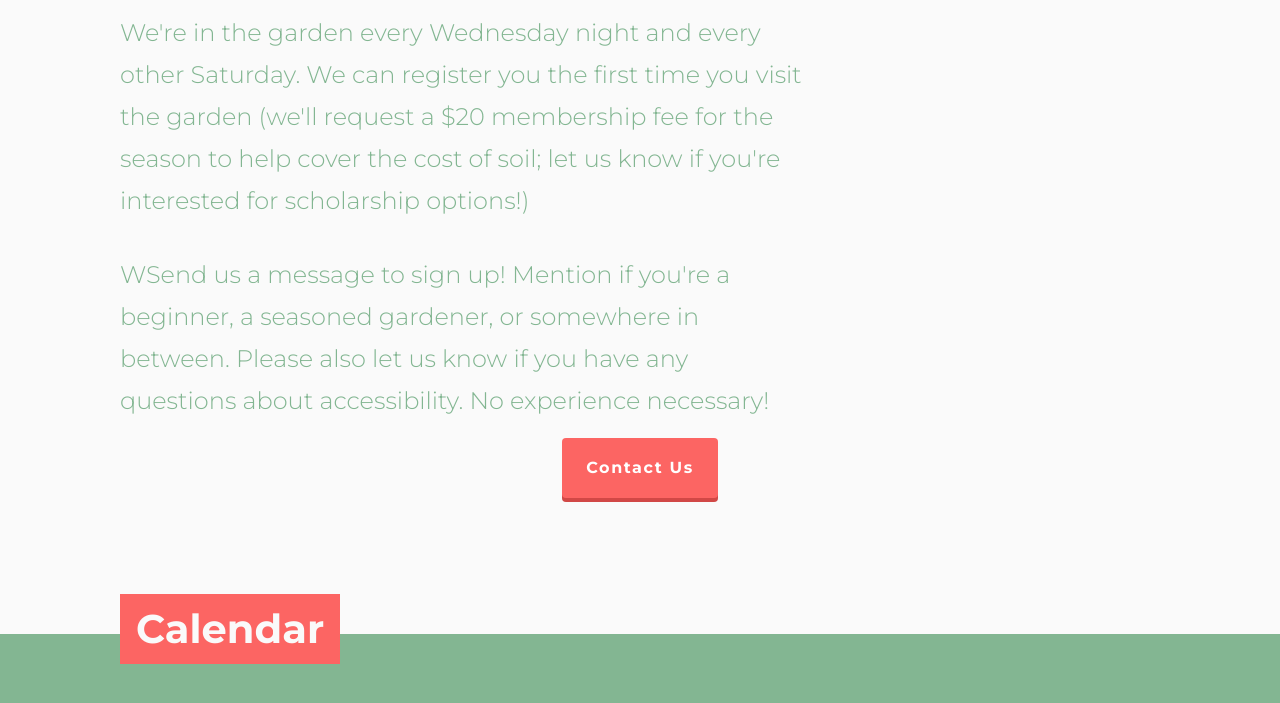
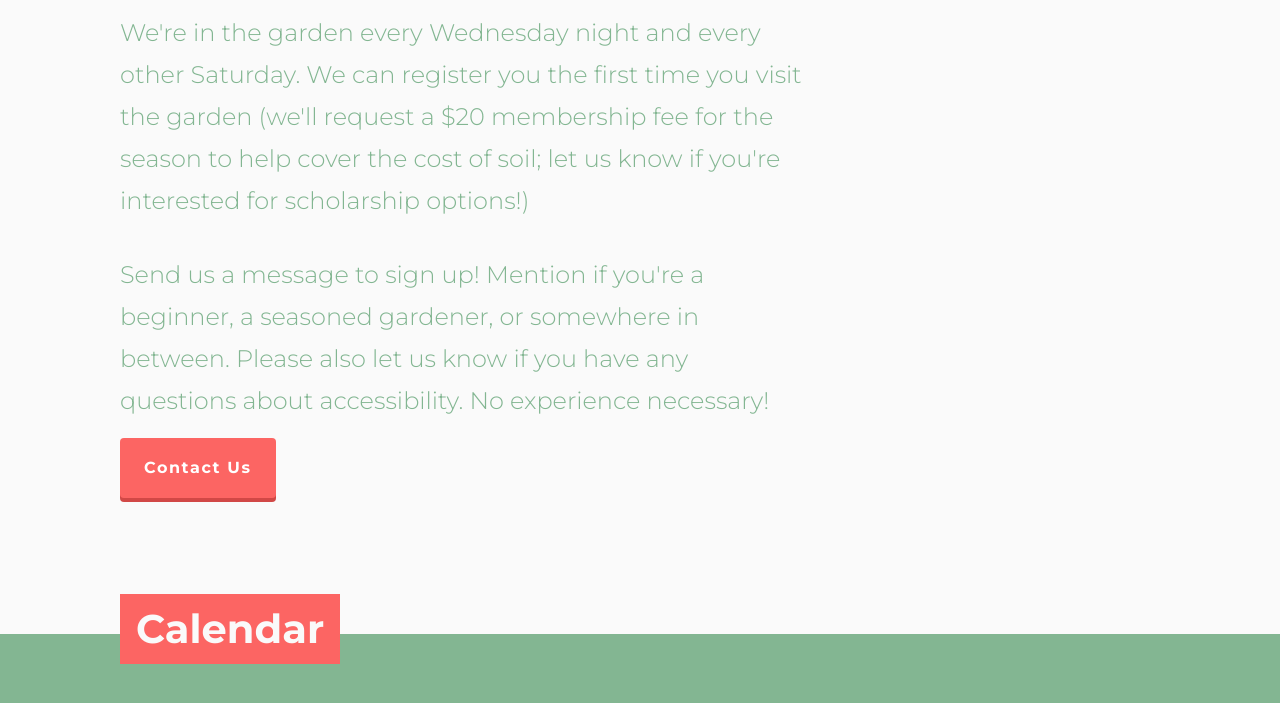
Before and after one commit to cgreim/farm-site, a Jekyll site: the page built from index.md, in a window 1280 px wide and 900 px high, scrolled down 1551 px, cut to the strip 0-732 px from the top of the window. Shown: the top 703 px of the strip. Built offline with Jekyll 4.4.1, drawn with Linux system fonts in a browser that asks for light colours.

Commit message:
update email
adding email link to "contact us" button

```diff
--- a/_layouts/splash.html
+++ b/_layouts/splash.html
@@ -77,13 +77,13 @@
     				<h4 class="ds-u-margin-y--0 ds-u-padding-top--5">Join us for the 2019 season!</h4>
     				<p class=" ds-u-margin--0 ds-u-padding-y--2">Do you want to learn how to grow vegetables in a sustainable urban garden? Do you believe that all our neighbors should have access to fresh and healthy food? Do you want to help young kids discover where their food comes from and how to grow it?</p>
     				<p class=" ds-u-margin--0 ds-u-padding-y--2">We're in the garden every Wednesday night and every other Saturday. We can register you the first time you visit the garden (we'll request a $20 membership fee for the season to help cover the cost of soil; let us know if you're interested for scholarship options!)</p>
-            <p class=" ds-u-margin--0 ds-u-padding-y--2">WSend us a message to sign up! Mention if you're a beginner, a seasoned gardener, or somewhere in between. Please also let us know if you have any questions about accessibility. No experience necessary!</p>
+            <p class=" ds-u-margin--0 ds-u-padding-y--2">Send us a message to sign up! Mention if you're a beginner, a seasoned gardener, or somewhere in between. Please also let us know if you have any questions about accessibility. No experience necessary!</p>
     			</div>
     	</div>
 
     	<div class="ds-l-row ds-u-margin-y--8">
-    		<div class="ds-l-col ds-u-display--flex ds-u-justify-content--center">
-    			<a href="https://docs.google.com/forms/d/e/1FAIpQLSdL_BNZ0TQ4I0E7KUktLPBgA4ebWPqGcuI-GPZtGCOSzKbXIQ/viewform" class="button ds-u-margin-bottom--7 ds-u-padding-y--2 ds-u-padding-x--3">Contact Us</a>
+    		<div class="ds-l-col ds-u-display--flex ds-u-justify-content--left">
+    			<a href="mailto:cornerfarmchicago@gmail.com" class="button ds-u-margin-bottom--7 ds-u-padding-y--2 ds-u-padding-x--3">Contact Us</a>
     		</div>
     	</div>
     	<div class="ds-l-row ds-u-padding--5"></div>
```
